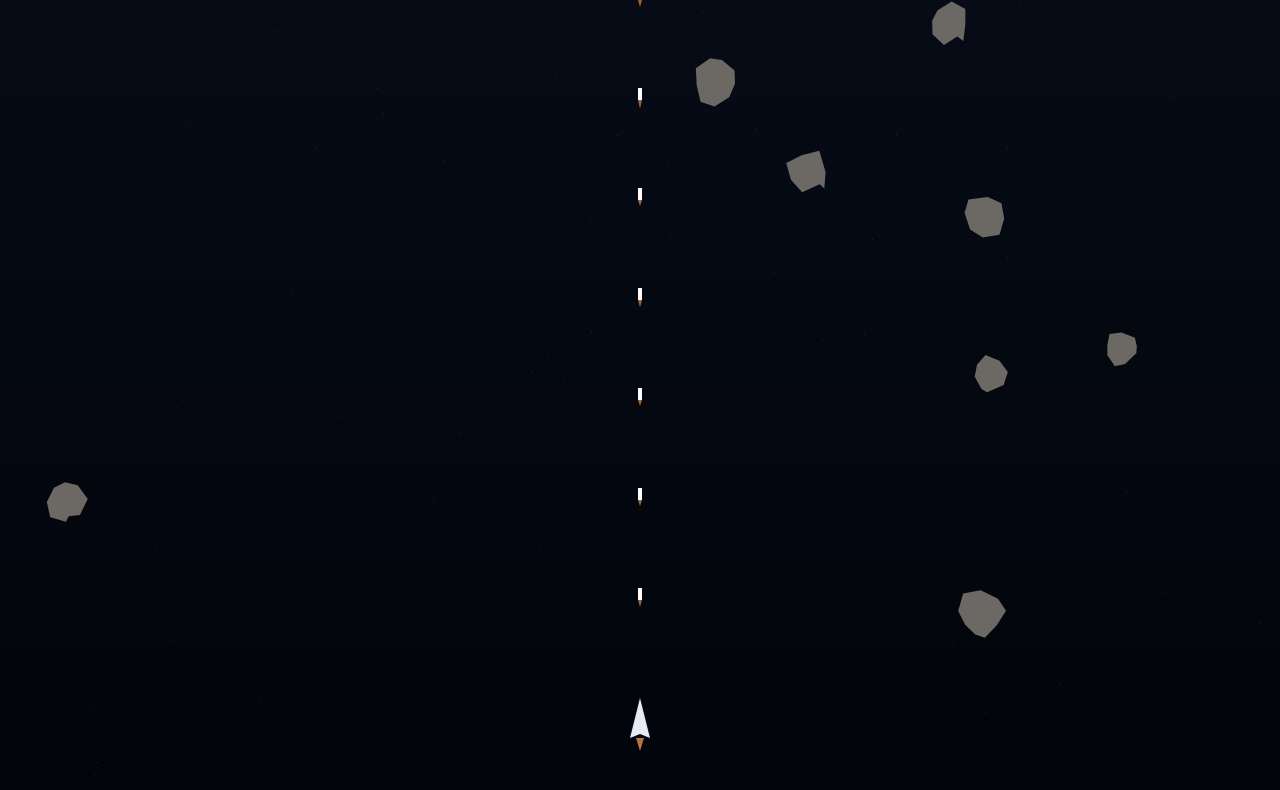
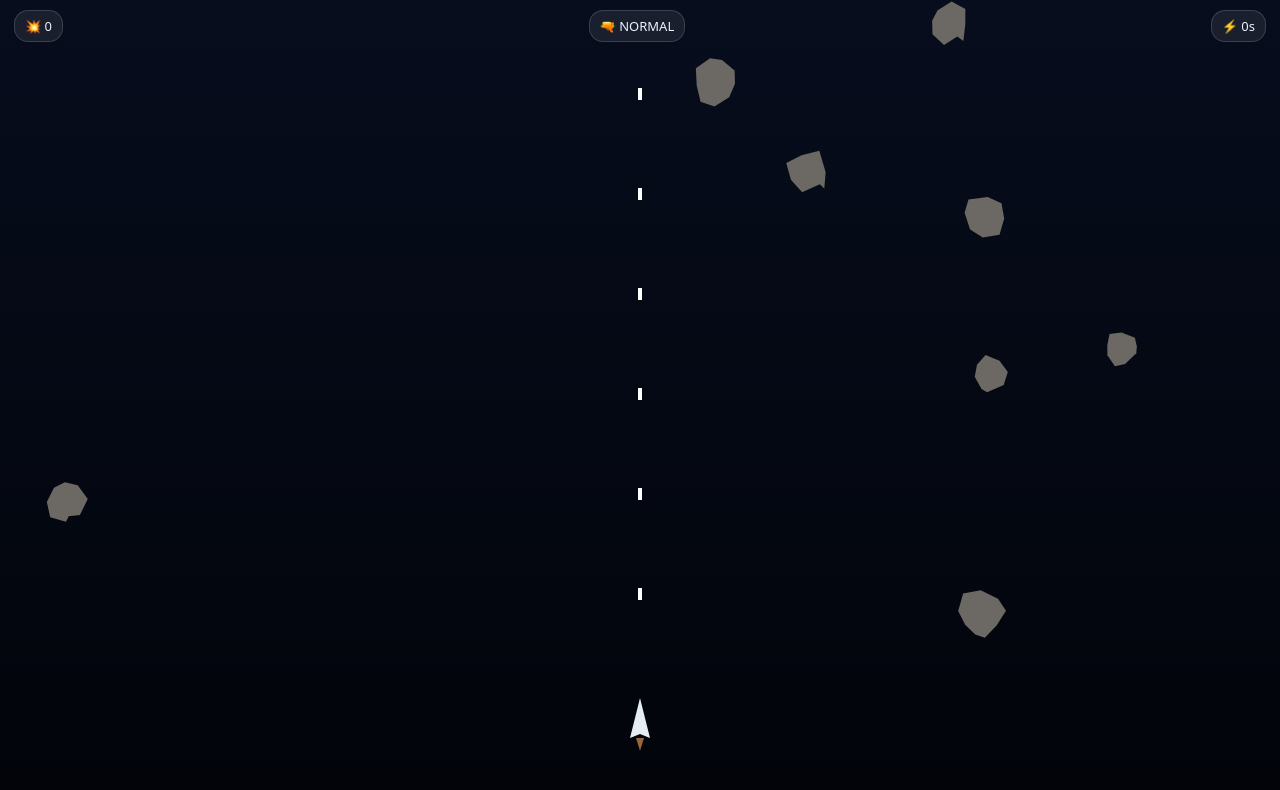
Before and after one commit to Falsinani/Shooting, a plain HTML site: page index.html in a window 1280 px wide. Drawn offline with Linux system fonts and the light colour scheme; animation ran at ten frames a second.

Commit message:
Update index.html

```diff
--- a/index.html
+++ b/index.html
@@ -5,12 +5,38 @@
 <meta name="viewport" content="width=device-width,initial-scale=1,maximum-scale=1,user-scalable=no">
 <title>Space Shuttle Blaster</title>
 <style>
-html,body{margin:0;padding:0;background:#05070b;overflow:hidden;touch-action:none}
+html,body{
+  margin:0;padding:0;background:#05070b;overflow:hidden;
+  touch-action:none;font-family:system-ui,-apple-system,Segoe UI
+}
 canvas{display:block}
+
+/* ===== HUD ===== */
+#hud{
+  position:fixed;top:0;left:0;right:0;
+  display:flex;justify-content:space-between;align-items:center;
+  padding:10px 14px;
+  pointer-events:none;
+  color:#eaf2ff;font-size:13px;
+}
+.hud-box{
+  background:rgba(255,255,255,.08);
+  border:1px solid rgba(255,255,255,.15);
+  border-radius:14px;
+  padding:6px 10px;
+  backdrop-filter:blur(6px);
+}
 </style>
 </head>
 <body>
+
 <canvas id="c"></canvas>
+
+<div id="hud">
+  <div class="hud-box">💥 <span id="score">0</span></div>
+  <div class="hud-box">🔫 <span id="weapon">NORMAL</span></div>
+  <div class="hud-box">⚡ <span id="timer">0</span>s</div>
+</div>
 
 <script>
 /* ================= SETUP ================= */
@@ -29,54 +55,59 @@ resize();addEventListener("resize",resize);
 const clamp=(v,a,b)=>Math.max(a,Math.min(b,v));
 const rand=(a,b)=>a+Math.random()*(b-a);
 
-/* ================= AUDIO (FIXED) ================= */
-let audioCtx=null;
-function initAudio(){
-  if(!audioCtx){
+/* ================= AUDIO (100% iOS SAFE) ================= */
+let audioCtx=null, audioUnlocked=false;
+
+function unlockAudio(){
+  if(audioUnlocked) return;
   audioCtx=new (window.AudioContext||webkitAudioContext)();
+  const buffer=audioCtx.createBuffer(1,1,audioCtx.sampleRate);
+  const src=audioCtx.createBufferSource();
+  src.buffer=buffer;
+  src.connect(audioCtx.destination);
+  src.start(0);
+  audioUnlocked=true;
 }
-  if(audioCtx.state==="suspended") audioCtx.resume();
-}
-function sfx(type){
-  if(!audioCtx) return;
+
+function sfxShoot(){
+  if(!audioUnlocked) return;
   const t=audioCtx.currentTime;
+  const o=audioCtx.createOscillator();
   const g=audioCtx.createGain();
-  g.connect(audioCtx.destination);
-
-  if(type==="shoot"){
-    const o=audioCtx.createOscillator();
   o.type="sawtooth";
   o.frequency.setValueAtTime(180,t);
-    g.gain.setValueAtTime(0.06,t);
-    g.gain.exponentialRampToValueAtTime(0.0001,t+0.1);
-    o.connect(g);o.start(t);o.stop(t+0.12);
+  g.gain.setValueAtTime(0.07,t);
+  g.gain.exponentialRampToValueAtTime(0.0001,t+0.12);
+  o.connect(g);g.connect(audioCtx.destination);
+  o.start(t);o.stop(t+0.14);
 }
-  if(type==="laser"){
-    const o=audioCtx.createOscillator();
-    o.type="square";
-    o.frequency.setValueAtTime(600,t);
-    g.gain.setValueAtTime(0.05,t);
-    g.gain.exponentialRampToValueAtTime(0.0001,t+0.15);
-    o.connect(g);o.start(t);o.stop(t+0.18);
-  }
-  if(type==="boom"){
+
+function sfxBoom(){
+  if(!audioUnlocked) return;
+  const t=audioCtx.currentTime;
   const b=audioCtx.createBuffer(1,audioCtx.sampleRate*0.3,audioCtx.sampleRate);
   const d=b.getChannelData(0);
-    for(let i=0;i<d.length;i++) d[i]=(Math.random()*2-1)*(1-i/d.length);
+  for(let i=0;i<d.length;i++)d[i]=(Math.random()*2-1)*(1-i/d.length);
   const n=audioCtx.createBufferSource();
+  const g=audioCtx.createGain();
   n.buffer=b;
-    g.gain.setValueAtTime(0.25,t);
-    g.gain.exponentialRampToValueAtTime(0.0001,t+0.25);
-    n.connect(g);n.start(t);
-  }
+  g.gain.setValueAtTime(0.35,t);
+  g.gain.exponentialRampToValueAtTime(0.0001,t+0.3);
+  n.connect(g);g.connect(audioCtx.destination);
+  n.start(t);
 }
 
 /* ================= PLAYER ================= */
 const player={x:0,y:0,targetX:0,tilt:0};
 
-/* ================= WEAPONS (FIXED) ================= */
-const WEAPONS=["normal","laser","spread"];
-let weapon="normal";
+/* ================= GAME STATE ================= */
+let score=0;
+const scoreEl=document.getElementById("score");
+const weaponEl=document.getElementById("weapon");
+const timerEl=document.getElementById("timer");
+
+/* ================= WEAPONS ================= */
+let weapon="NORMAL";
 let weaponTimer=0;
 
 /* ================= ENTITIES ================= */
@@ -86,7 +117,7 @@ const drops=[];
 
 /* ================= INPUT ================= */
 canvas.addEventListener("pointerdown",e=>{
-  initAudio();
+  unlockAudio();
   player.targetX=e.clientX;
 });
 canvas.addEventListener("pointermove",e=>{
@@ -96,25 +127,29 @@ canvas.addEventListener("pointermove",e=>{
 /* ================= DRAW ================= */
 function drawBackground(){
   const g=ctx.createLinearGradient(0,0,0,H);
-  g.addColorStop(0,"#060b16");
+  g.addColorStop(0,"#070d1d");
   g.addColorStop(1,"#02040a");
   ctx.fillStyle=g;
   ctx.fillRect(0,0,W,H);
-  ctx.fillStyle="rgba(255,255,255,0.15)";
-  for(let i=0;i<60;i++) ctx.fillRect(Math.random()*W,Math.random()*H,1,1);
 }
 
 function drawShuttle(){
   ctx.save();
   ctx.translate(player.x,player.y);
   ctx.rotate(player.tilt);
-  ctx.fillStyle="#e4ebf2";
+  ctx.fillStyle="#e5edf5";
   ctx.beginPath();
-  ctx.moveTo(0,-22);ctx.lineTo(10,18);ctx.lineTo(0,14);ctx.lineTo(-10,18);
-  ctx.closePath();ctx.fill();
-  ctx.fillStyle="rgba(255,170,90,0.7)";
+  ctx.moveTo(0,-22);
+  ctx.lineTo(10,18);
+  ctx.lineTo(0,14);
+  ctx.lineTo(-10,18);
+  ctx.closePath();
+  ctx.fill();
+  ctx.fillStyle="rgba(255,170,90,0.6)";
   ctx.beginPath();
-  ctx.moveTo(-4,18);ctx.lineTo(0,30+Math.random()*5);ctx.lineTo(4,18);
+  ctx.moveTo(-4,18);
+  ctx.lineTo(0,30+Math.random()*4);
+  ctx.lineTo(4,18);
   ctx.fill();
   ctx.restore();
 }
@@ -122,12 +157,8 @@ function drawShuttle(){
 function drawRocket(r){
   ctx.save();
   ctx.translate(r.x,r.y);
-  ctx.fillStyle=r.type==="laser"?"#6ff":"#fff";
+  ctx.fillStyle=r.type==="LASER"?"#6ff":"#fff";
   ctx.fillRect(-2,-8,4,12);
-  ctx.fillStyle="rgba(255,160,80,0.6)";
-  ctx.beginPath();
-  ctx.moveTo(-2,4);ctx.lineTo(0,10+Math.random()*3);ctx.lineTo(2,4);
-  ctx.fill();
   ctx.restore();
 }
 
@@ -181,24 +212,23 @@ function loop(t){
 
   if(weaponTimer>0){
     weaponTimer-=dt;
-    if(weaponTimer<=0) weapon="normal";
+    timerEl.textContent=Math.ceil(weaponTimer);
+    if(weaponTimer<=0){
+      weapon="NORMAL";
+      weaponEl.textContent="NORMAL";
+      timerEl.textContent="0";
+    }
   }
 
   shootTimer-=dt;
   if(shootTimer<=0){
     shootTimer=0.18;
-    if(weapon==="spread"){
-      for(let i=-1;i<=1;i++){
-        rockets.push({x:player.x+i*6,y:player.y-24,vy:-450,type:"normal"});
+    if(weapon==="LASER"){
+      rockets.push({x:player.x,y:player.y-24,vy:-700,type:"LASER"});
+    }else{
+      rockets.push({x:player.x,y:player.y-24,vy:-500,type:"NORMAL"});
     }
-      sfx("shoot");
-    }else if(weapon==="laser"){
-      rockets.push({x:player.x,y:player.y-24,vy:-700,type:"laser"});
-      sfx("laser");
-    }else{
-      rockets.push({x:player.x,y:player.y-24,vy:-500,type:"normal"});
-      sfx("shoot");
-    }
+    sfxShoot();
     navigator.vibrate?.(5);
   }
 
@@ -211,16 +241,21 @@ function loop(t){
 
   spawnTimer-=dt;
   if(spawnTimer<=0){spawnTimer=rand(0.5,0.8);spawnAsteroid();}
+
   for(let i=asteroids.length-1;i>=0;i--){
     const a=asteroids[i];
     a.y+=a.vy*dt;a.rot+=0.3*dt;
     drawAsteroid(a);
     for(let j=rockets.length-1;j>=0;j--){
       if(Math.hypot(a.x-rockets[j].x,a.y-rockets[j].y)<28){
-        rockets.splice(j,1);asteroids.splice(i,1);
-        sfx("boom");navigator.vibrate?.(25);
-        if(Math.random()<0.4){
-          drops.push({x:a.x,y:a.y,vy:80,rot:0,type:WEAPONS[Math.floor(Math.random()*WEAPONS.length)]});
+        rockets.splice(j,1);
+        asteroids.splice(i,1);
+        score++;
+        scoreEl.textContent=score;
+        sfxBoom();
+        navigator.vibrate?.(25);
+        if(Math.random()<0.35){
+          drops.push({x:a.x,y:a.y,vy:80,rot:0});
         }
         break;
       }
@@ -232,7 +267,9 @@ function loop(t){
     d.y+=d.vy*dt;d.rot+=0.6*dt;
     drawStation(d);
     if(Math.hypot(d.x-player.x,d.y-player.y)<24){
-      weapon=d.type;weaponTimer=8;
+      weapon="LASER";
+      weaponTimer=8;
+      weaponEl.textContent="LASER";
       drops.splice(i,1);
     }
     if(d.y>H+40)drops.splice(i,1);
```
Lines whose indentation alone changed are shown as unchanged.
